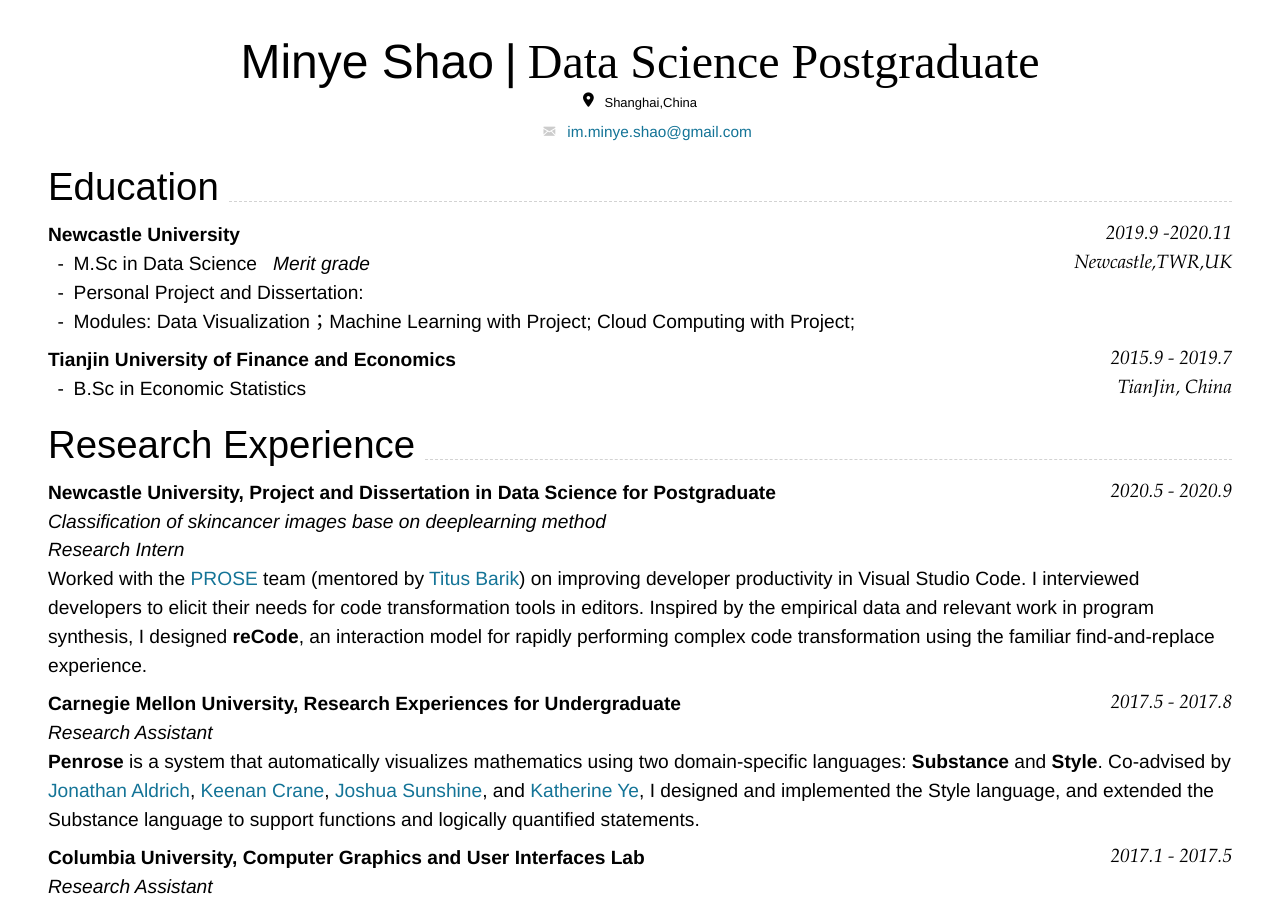
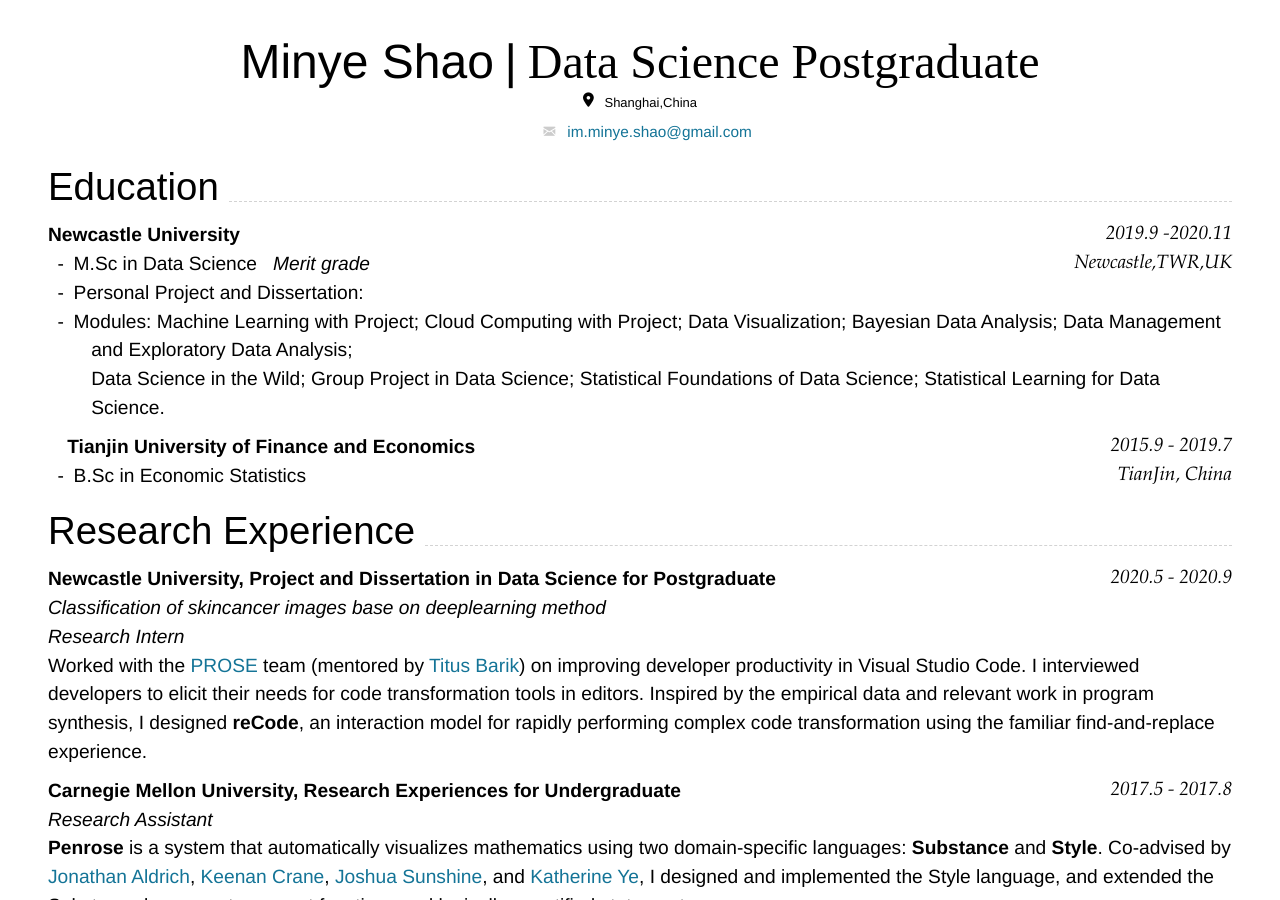
Before and after one commit to MinyeShao/CV_Markdown, a Jekyll site: the page built from index.md, in a window 1280 px wide and 900 px high. Built offline with Jekyll 4.4.1, drawn with Linux system fonts in a browser that asks for light colours; nearby versions of some CDN libraries.

Commit message:
Update index.md

````diff
--- a/index.md
+++ b/index.md
@@ -25,9 +25,7 @@ Newcastle,TWR,UK
 
 - M.Sc in Data Science &nbsp; _Merit grade_
 - Personal Project and Dissertation:
-- Modules: Data Visualization；Machine Learning with Project; Cloud Computing with Project;
-
-
+- Modules: Machine Learning with Project; Cloud Computing with Project; Data Visualization; Bayesian Data Analysis; Data Management and Exploratory Data Analysis;<br> Data Science in the Wild; Group Project in Data Science; Statistical Foundations of Data Science; Statistical Learning for Data Science.
 ### **Tianjin University of Finance and Economics** `2015.9 - 2019.7`
 
 ```
````
